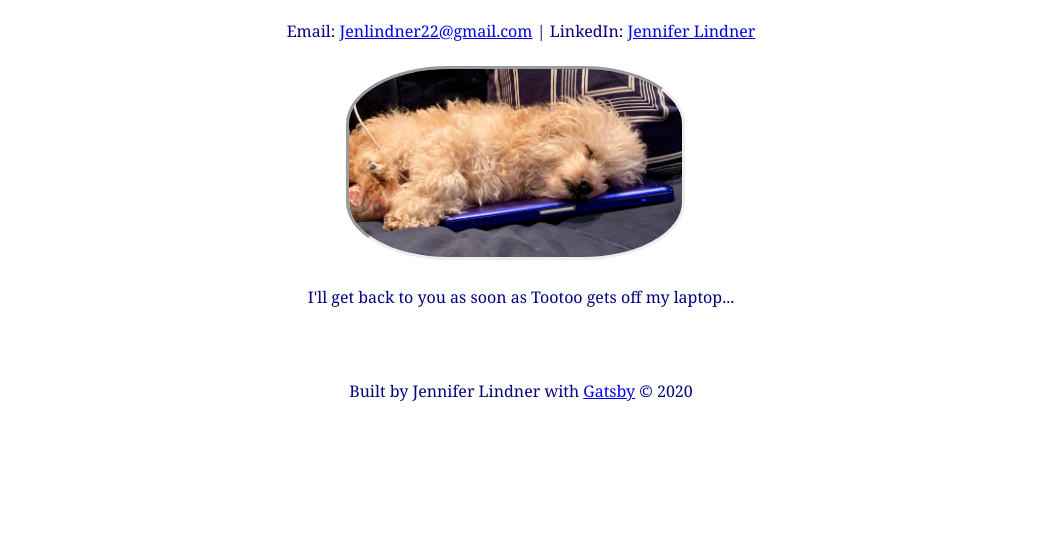
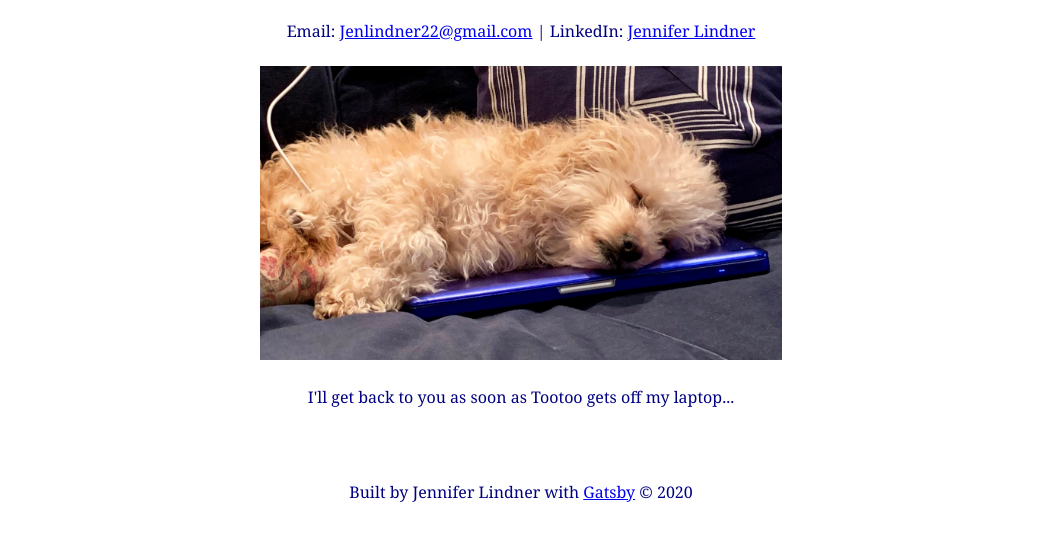
Before and after one commit to jlindner22/jen, a Gatsby site: page /contact in a window 1280 px wide. Shown: the part 191-732 px from the top of the page, without its empty margins (119-1156 px from the left). Built offline with nearby package versions, Linux system fonts and the light colour scheme; Gatsby itself is replaced by a stand-in of ours; some packages are replaced by stand-ins of ours; what typography-theme-moraga would draw is missing.

Commit message:
changed portfolio container, contact page picture styling

```diff
--- a/src/components/portfolioContainer.js
+++ /dev/null
@@ -1,6 +0,0 @@
-import React from "react"
-import containerStyles from "./portfolioContainer.module.css"
-
-export default function PortfolioContainer({ children }) {
-  return <div className={containerStyles.container}>{children}</div>
-}
--- a/src/components/portfolioContainer.module.css
+++ /dev/null
@@ -1,7 +0,0 @@
-.container {
-    margin: 3rem auto;
-    max-width: 800px;
-    margin-left: -40px;
-    margin-right: -100px;
-    text-align: center;
-  }
--- a/src/pages/contact.js
+++ b/src/pages/contact.js
@@ -24,10 +24,10 @@ export default function Contact(props) {
       <img src={TootooLaptop} alt="Tootoo" style={{
           marginRight: rhythm(1 / 2),
           marginBottom: 20,
-          maxWidth: `65%`,
+          // maxWidth: `65%`,
           minWidth: 10,
-          borderStyle: `inset`,
-          borderRadius: `30%`,
+          // borderStyle: `inset`,
+          // borderRadius: `30%`,
         }}/>
       <p> I'll get back to you as soon as Tootoo gets off my laptop... </p>
     </div>
--- a/src/pages/portfolio.js
+++ b/src/pages/portfolio.js
@@ -2,7 +2,7 @@ import React from "react"
 import { Link } from "gatsby"
 import Header from "../components/header"
 import styles from './portfolio.module.css'
-import Container from "../components/portfolioContainer"
+import Container from "../components/container"
 import Layout from "../components/layout"
 import SEO from "../components/seo"
 import SindyHome from "../../content/assets/Connect_Sindy_Home.png"
@@ -49,7 +49,6 @@ export default function Portfolio(props) {
             <User
             name="Carded"
             avatar= "https://i.redd.it/5kh9fzj413i01.jpg"
-            // link='/portfolio/'
             excerpt="IN PROGRESS: Business card designer application"
             />
             <br></br>
--- a/src/pages/portfolio.module.css
+++ b/src/pages/portfolio.module.css
@@ -21,6 +21,8 @@
 .description {
   flex: 1;
   margin-left: 40px;
+  /* margin-left: -40px; */
+  margin-right: -100px;
   /* padding: 12px; */
 }
 
@@ -32,6 +34,7 @@
 
 .excerpt {
   font-style: oblique;
+  /* text-align: left; */
 }
 
 .nonLink {
```
